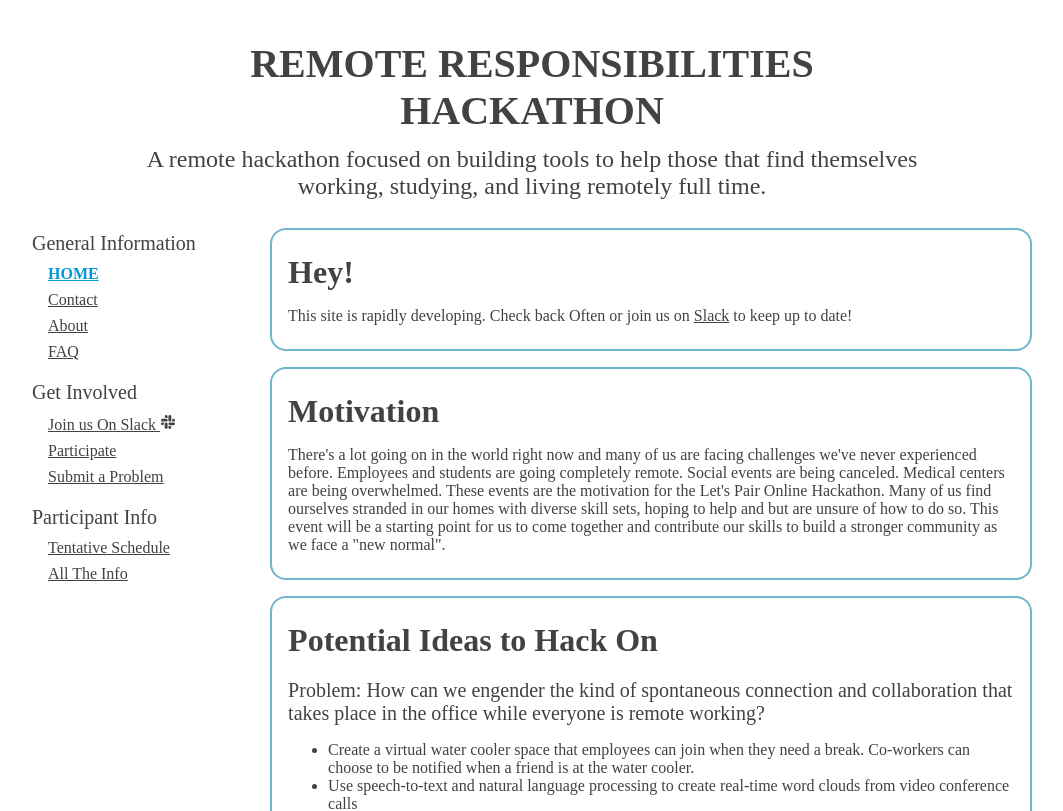
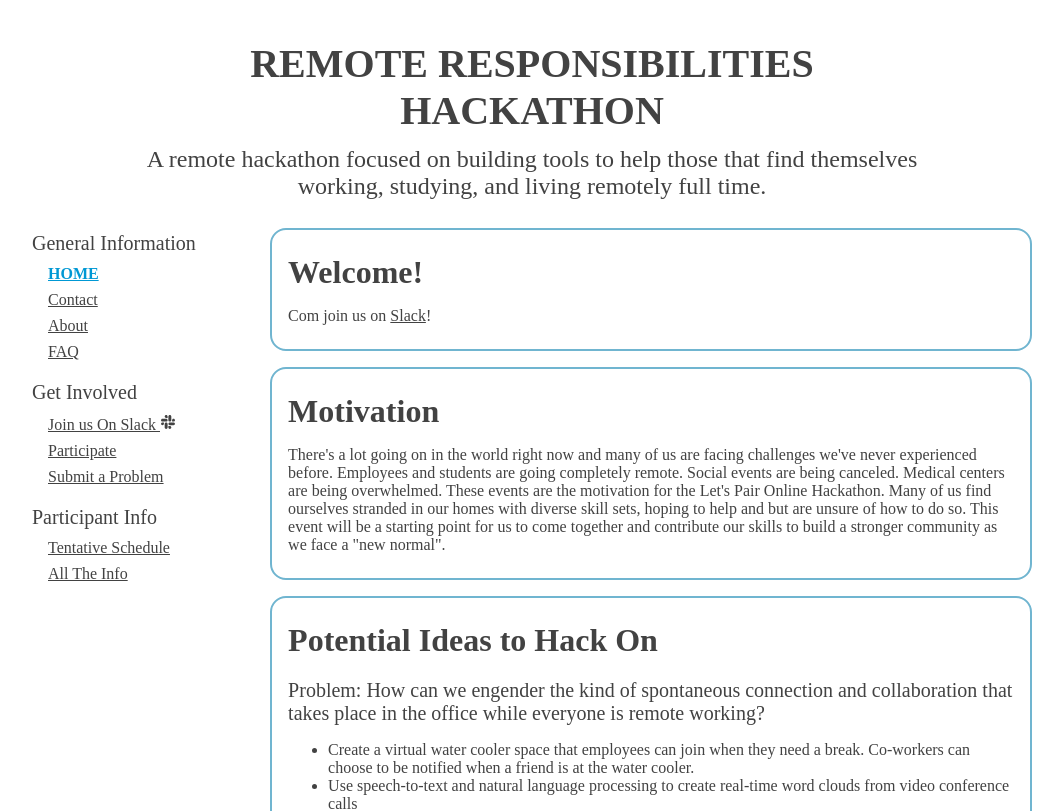
Before and after one commit to TravisBumgarner/Remote-A-Thon, a React app: page / in a window 1280 px wide. Shown: the top 811 px of the page, without its empty margins (108-1171 px from the left). Built offline with nearby package versions, Linux system fonts and the light colour scheme; a web font is replaced by a local one.

Commit message:
pushing up last changes

```diff
--- a/public/index.html
+++ b/public/index.html
@@ -26,6 +26,6 @@
 
 <body>
     <div id="root"></div>
-<script type="text/javascript" src="/app-099bcc19c276b8761ad2.bundle.js"></script></body>
+<script type="text/javascript" src="/app-51b2c3ed0deb438c7dea.bundle.js"></script></body>
 
 </html>
--- a/src/App/components/Home.tsx
+++ b/src/App/components/Home.tsx
@@ -8,8 +8,8 @@ const Home = () => {
     return (
         <PageWrapper>
             <Section>
-                <Header size="large">Hey!</Header>
-                <Text>This site is rapidly developing. Check back Often or join us on <a target="_blank" href="https://join.slack.com/t/lets-pair-online/shared_invite/zt-cmfomldv-F6mtvfedSVtYwlKusjIRaw">Slack</a> to keep up to date!</Text>
+                <Header size="large">Welcome!</Header>
+                <Text>Com join us on <a target="_blank" href="https://join.slack.com/t/lets-pair-online/shared_invite/zt-cmfomldv-F6mtvfedSVtYwlKusjIRaw">Slack</a>!</Text>
             </Section>
             <Section>
                 <Header size="large">Motivation</Header>
```
